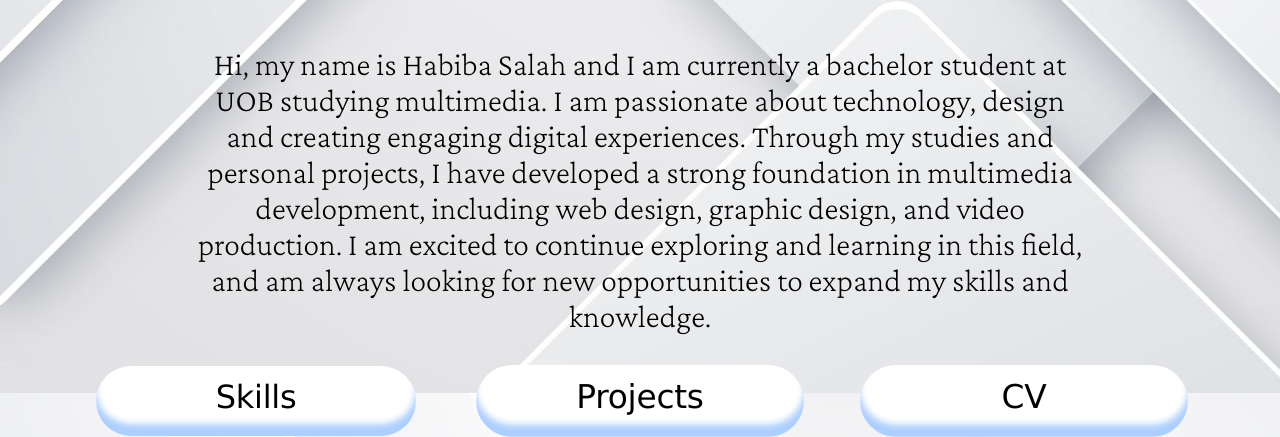
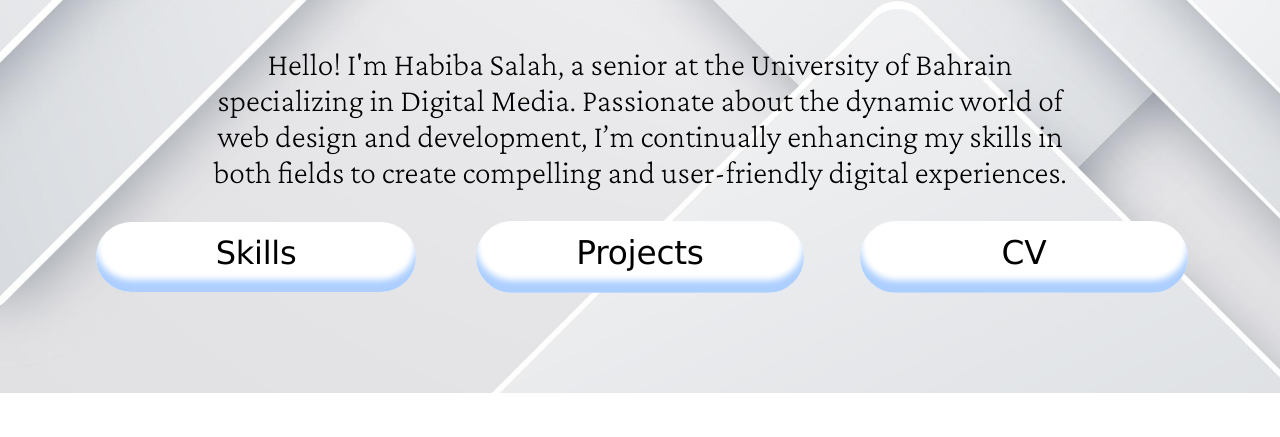
Before and after one commit to Habiba1744/fotomatic, a website: page index.html in a window 1280 px wide. Shown: the part 807-1244 px from the top of the page. After the commit the page ends 1200 px from the top, so only its background shows below. Drawn offline with nearby package versions, Linux system fonts and the light colour scheme.

Commit message:
Update index.html

```diff
--- a/index.html
+++ b/index.html
@@ -29,11 +29,7 @@
         <div class="intro-div">
 
 
-        <h3 class="intro">Hi, my name is Habiba Salah and I am currently a bachelor student at UOB studying multimedia. I am passionate about
-        technology, design and creating engaging digital experiences. Through my studies and personal projects, I have developed
-        a strong foundation in multimedia development, including web design, graphic design, and video production. I am excited
-        to continue exploring and learning in this field, and am always looking for new opportunities to expand my skills and
-        knowledge.</h3>
+        <h3 class="intro">Hello! I'm Habiba Salah, a senior at the University of Bahrain specializing in Digital Media. Passionate about the dynamic world of web design and development, I’m continually enhancing my skills in both fields to create compelling and user-friendly digital experiences.</h3>
             </div>
 
            <div class="buttons">
```
